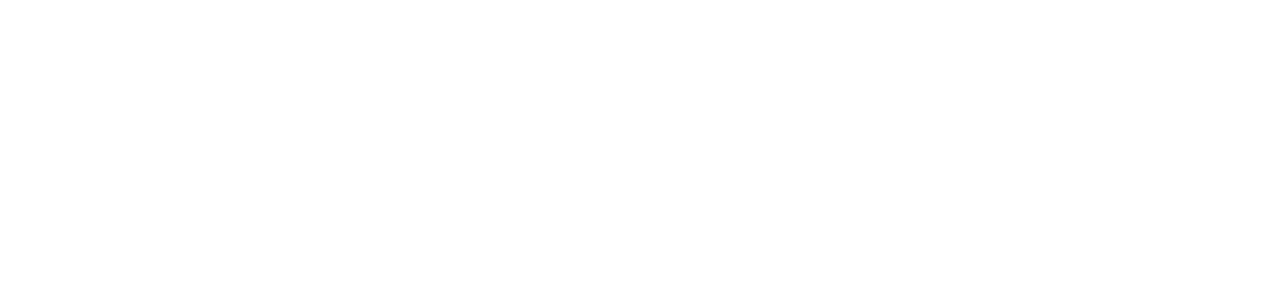
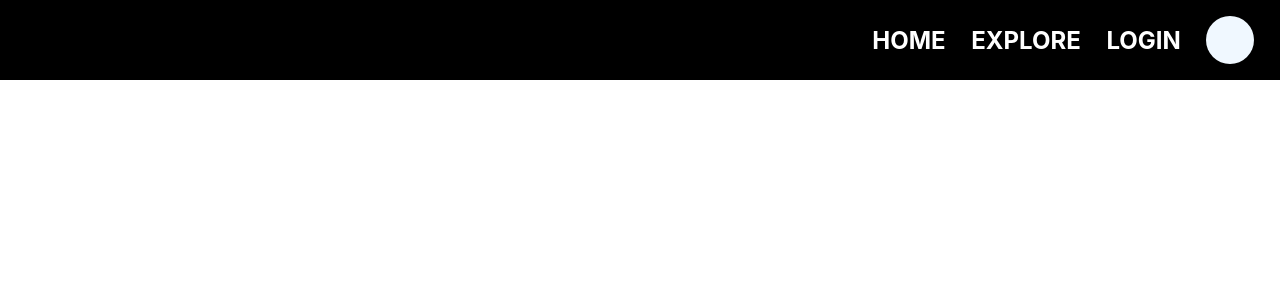
Before and after one commit to DerekZZhu/This-Was-BE200, a React (Create React App) app: page /guides/1 in a window 1280 px wide. Shown: the top 300 px of the page. Built offline with nearby package versions, Linux system fonts and the light colour scheme.

Commit message:
Made simple nav

```diff
--- a/src/App.js
+++ b/src/App.js
@@ -3,6 +3,7 @@
 
 import Map from './components/Map.jsx'
 import Home from './pages/Home.js'
+import Nav from './components/Nav.jsx'
 
 import data from './data.json'
 import COLORS from './COLORS.json'
@@ -10,23 +11,24 @@
 function App() {
   return (
     <div className="App">
-      <Switch>
-        <Route path="/home">
-          <Home/>
-        </Route>
+    {/* //   <Switch>
+    //     <Route path="/home">
+    //       <Home/>
+    //     </Route>
 
-        <Route path="/guides" exact>
+    //     <Route path="/guides" exact>
 
-        </Route>
+    //     </Route>
 
-        <Route path="/guides/san-fran">
-          <Map data={data} theme={COLORS.rainbow}/>
-        </Route>
+    //     <Route path="/guides/san-fran">
+    //       <Map data={data} theme={COLORS.rainbow}/>
+    //     </Route>
 
-        <Route path="/guides/:mapId">
+    //     <Route path="/guides/:mapId">
 
-        </Route>
-      </Switch>
+    //     </Route>
+    //   </Switch> */}
+      <Nav/>
     </div>
   );
 }
--- /dev/null
+++ b/src/components/Nav.css
@@ -0,0 +1,32 @@
+.navbar {
+    width: 100vw;
+    height: 10vh;
+    display: flex;
+    align-items: center;
+    justify-content: end;
+    background-color: black;
+}
+
+.navbar a {
+    color: white;
+    text-decoration: none;
+    font-size: 1.5rem;
+    font-weight: 700;
+    margin-left: 2%;
+}
+
+.navbar a:last-of-type {
+    margin: 0 2%;
+}
+
+.navbar a:hover {
+    color: aqua;
+    text-decoration: underline;
+}
+
+.account {
+    background-color: aliceblue;
+    border-radius: 100%;
+    height: 3rem;
+    width: 3rem;
+}
--- a/src/components/Nav.jsx
+++ b/src/components/Nav.jsx
@@ -1,7 +1,19 @@
+import './Nav.css'
+import {Link} from 'react-router-dom'
 const Nav = () => {
+    const user = null;
     return(
-        <div>
+        <div className='navbar'>
+            <Link to='/home'>HOME</Link>
+            <Link to='/guides'>EXPLORE</Link>
+            <Link to='/signup'>LOGIN</Link>
 
+            {
+                user && (
+                    <Link to='/create'>CREATE</Link>
+                )
+            }
+            <Link to='/account' className='link'><div className='account'></div></Link>
         </div>
     )
 }
```
